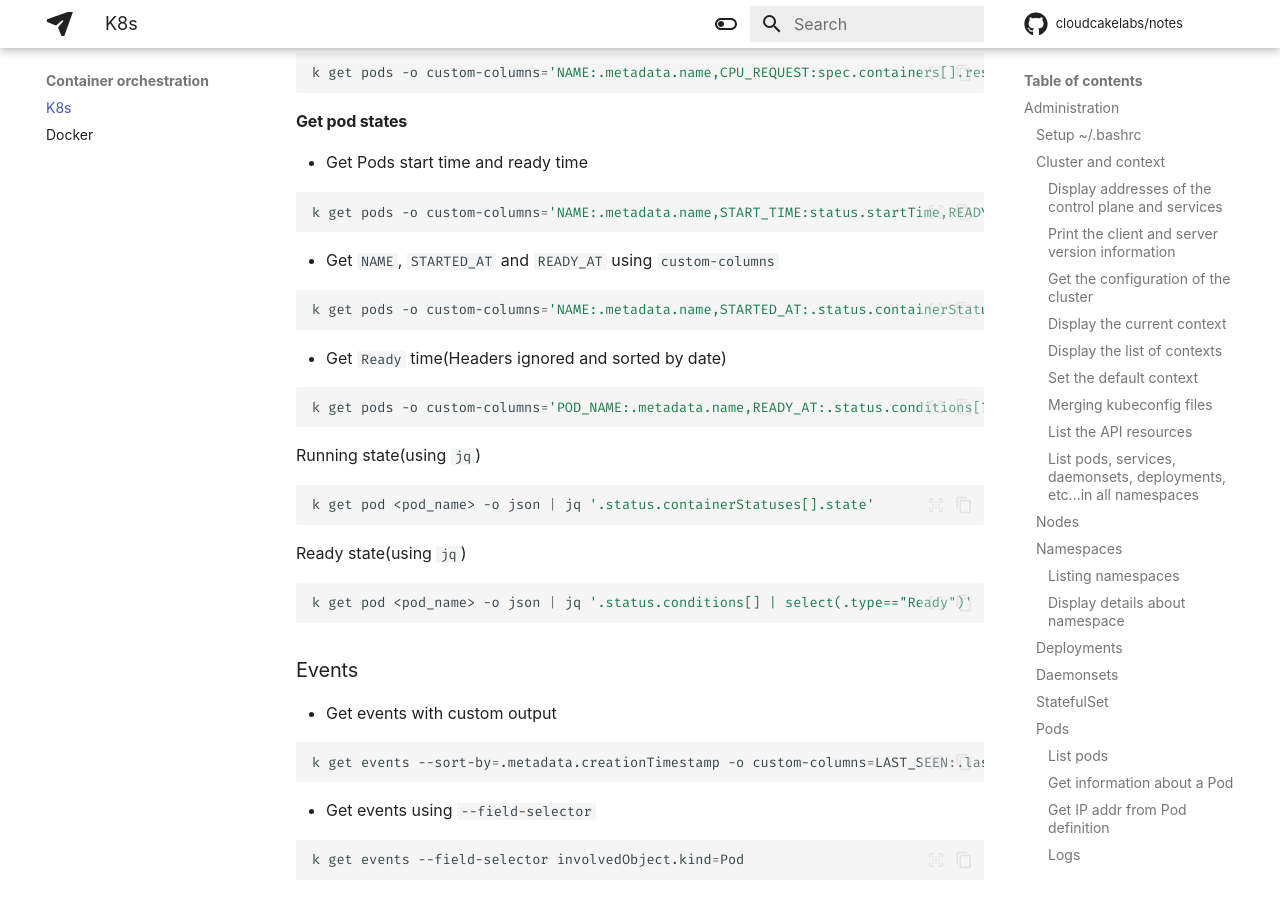
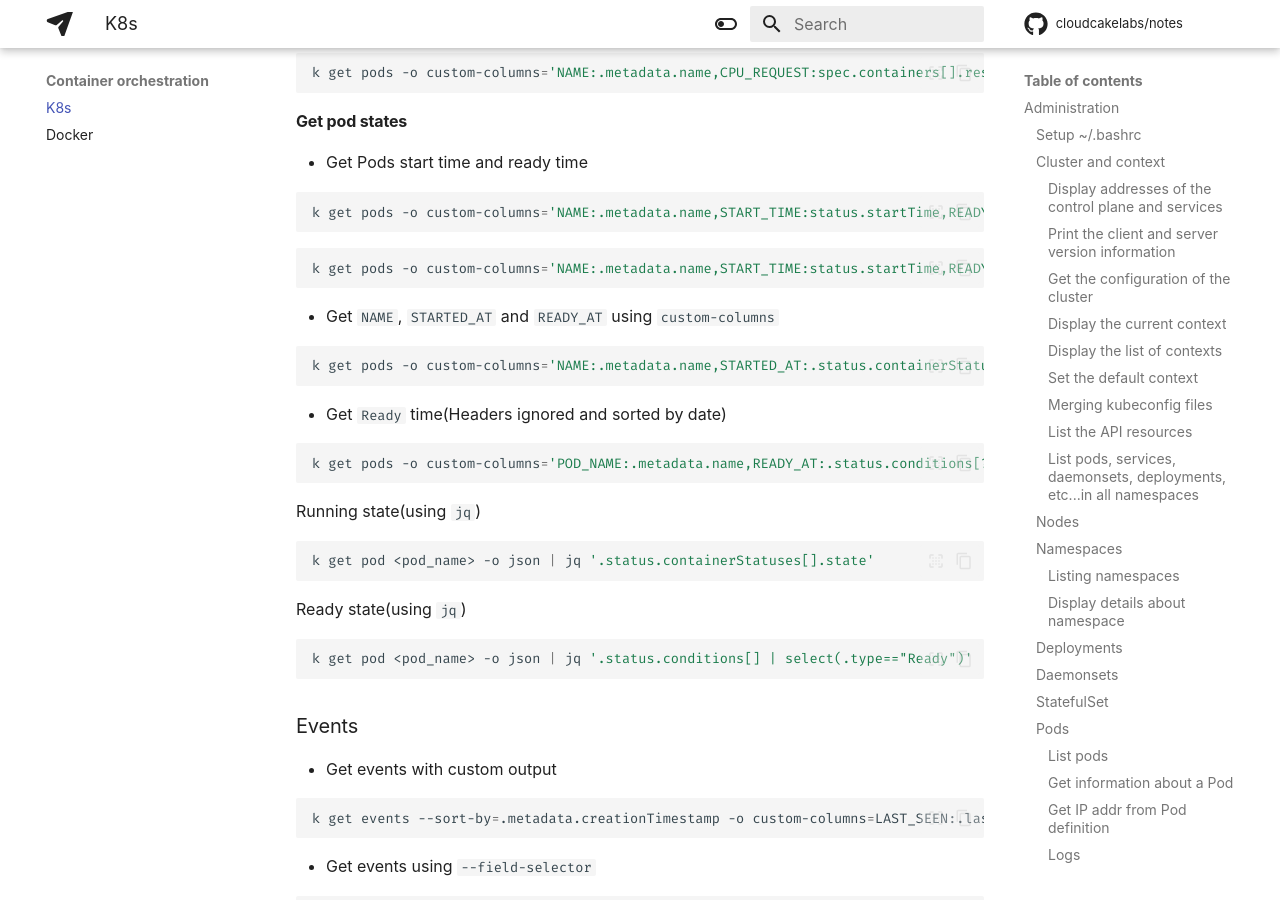
Before and after one commit to cloudcakelabs/notes, an MkDocs documentation site: the page built from docs/k8s.md, in a window 1280 px wide and 900 px high, scrolled down 5723 px. Built offline with MkDocs 1.6.1 and Material for MkDocs 9.7.7, drawn with Linux system fonts in a browser that asks for light colours; some web fonts are replaced; comment, search, counter and statistics services are not loaded.

Commit message:
Update notes.

````diff
--- a/docs/k8s.md
+++ b/docs/k8s.md
@@ -345,6 +345,10 @@
 k get pods -o custom-columns='NAME:.metadata.name,START_TIME:status.startTime,READY_TIME:.status.conditions[?(@.type=="Ready")].lastTransitionTime'
 ```
 
+```sh
+k get pods -o custom-columns='NAME:.metadata.name,START_TIME:status.startTime,READY:.status.conditions[?(@.type=="Ready")].status,READY_TIME:.status.conditions[?(@.type=="Ready")].lastTransitionTime' | (sed -u 1q; sort -k 3)
+```
+
 - Get `NAME`, `STARTED_AT` and `READY_AT` using `custom-columns`
 
 ```sh
````
